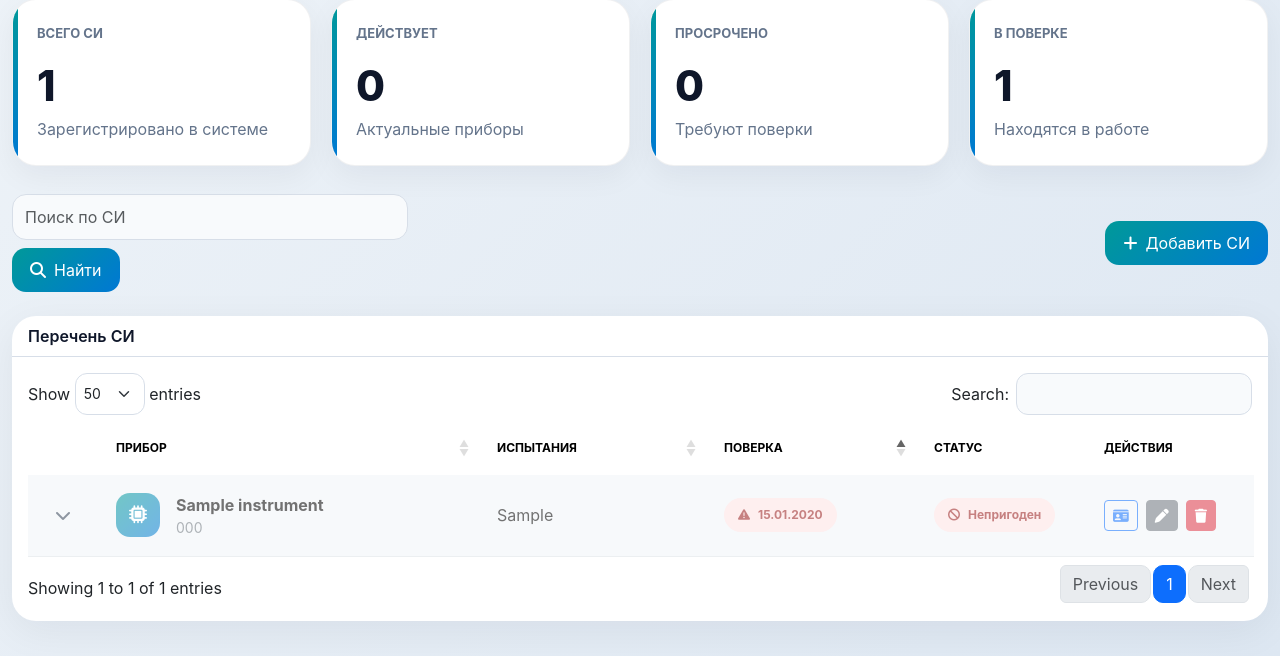
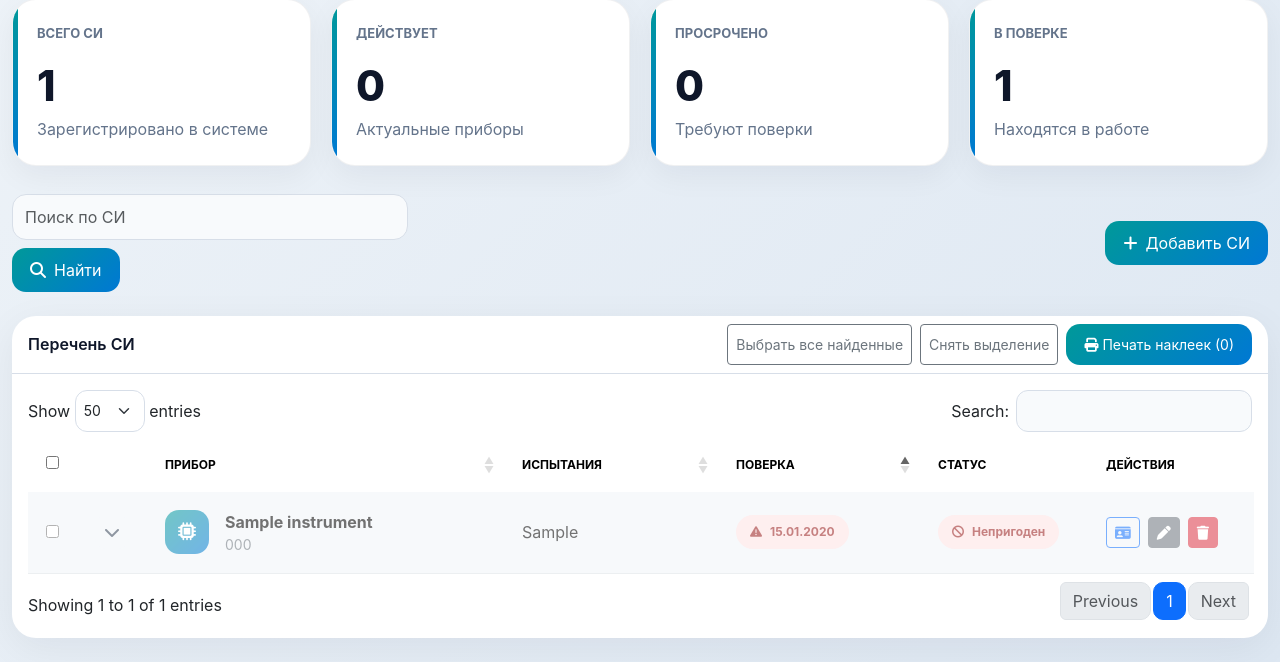
Before and after one commit to alex7r259/electrolab, a Flask app: page /instruments in a window 1280 px wide. Shown: the part 144-806 px from the top of the page. Run offline with Flask 3, Linux system fonts and the light colour scheme; tables that the repository leaves empty hold one stand-in row (values such as "Sample post"); some libraries are stand-ins or nearby versions.

Commit message:
Add bulk instrument sticker printing

```diff
--- a/templates/instruments.html
+++ b/templates/instruments.html
@@ -55,12 +55,13 @@
 </div>
 
 <div class="card glass-card border-0">
-    <div class="card-header">Перечень СИ</div>
+    <div class="card-header d-flex justify-content-between align-items-center flex-wrap gap-2"><span>Перечень СИ</span><div class="d-flex gap-2 flex-wrap"><button class="btn btn-sm btn-outline-secondary" type="button" id="selectAllVisible">Выбрать все найденные</button><button class="btn btn-sm btn-outline-secondary" type="button" id="clearInstrumentSelection">Снять выделение</button><button class="btn btn-sm btn-industrial" type="button" id="printSelectedInstruments"><i class="fa-solid fa-print me-1"></i>Печать наклеек (<span id="selectedInstrumentCount">0</span>)</button></div></div>
     <div class="card-body table-responsive table-wrapper">
         <table id="instrumentsTable" class="table table-hover align-middle">
             <thead>
             <tr>
                 <th style="display:none">Списан</th>
+                <th style="width:42px"><input type="checkbox" id="selectAllInstruments" aria-label="Выбрать все"></th>
                 <th style="width:60px"></th>
                 <th style="width:34%">Прибор</th>
                 <th style="width:20%">Испытания</th>
@@ -73,6 +74,7 @@
             {% for instrument in instruments %}
             <tr class="main-row{% if instrument.written_off %} written-row{% endif %}{% if instrument.next_verification and instrument.next_verification < today %} expired-row{% endif %}">
                 <td style="display:none">{{ 1 if instrument.written_off else 0 }}</td>
+                <td><input type="checkbox" class="instrument-select" value="{{ instrument.id }}" data-device="{{ instrument.device_name|e }}" data-serial="{{ instrument.serial_number|e }}" aria-label="Выбрать прибор"></td>
                 <td>
                     <button class="expand-btn"
                             data-id="{{ instrument.id }}"
@@ -192,12 +194,23 @@
 $(function () {
     const table = $('#instrumentsTable').DataTable({
         pageLength: 50,
-        order: [[0, 'asc'], [4, 'asc']],
+        order: [[0, 'asc'], [5, 'asc']],
         columnDefs: [
             {targets: 0, visible: false, searchable: false},
-            {orderable: false, targets: [1, 5, 6]}
+            {orderable: false, targets: [1, 2, 6, 7]}
         ],
         language: {url: 'https://cdn.datatables.net/plug-ins/1.13.8/i18n/ru.json'}
+    });
+    function updateSelectedCount() { $('#selectedInstrumentCount').text($('#instrumentsTable .instrument-select:checked').length); }
+    $('#instrumentsTable tbody').on('change', '.instrument-select', updateSelectedCount);
+    $('#selectAllVisible').on('click', function () { table.rows({search:'applied'}).nodes().to$().find('.instrument-select').prop('checked', true); $('#selectAllInstruments').prop('checked', true); updateSelectedCount(); });
+    $('#selectAllInstruments').on('change', function () { table.rows({search:'applied'}).nodes().to$().find('.instrument-select').prop('checked', this.checked); updateSelectedCount(); });
+    $('#clearInstrumentSelection').on('click', function () { $('#instrumentsTable .instrument-select').prop('checked', false); $('#selectAllInstruments').prop('checked', false); updateSelectedCount(); });
+    $('#printSelectedInstruments').on('click', async function () {
+        const selected = [];
+        $('#instrumentsTable .instrument-select:checked').each(function () { selected.push({id:this.value,name:this.dataset.device||'',serial:this.dataset.serial||''}); });
+        if (!selected.length) { alert('Сначала выберите хотя бы один прибор.'); return; }
+        await printMultipleStickers(selected);
     });
 
     $('#instrumentsTable tbody').on('click', '.expand-btn', function () {
@@ -263,6 +276,15 @@ $(function () {
     });
 });
 
+async function printMultipleStickers(instruments) {
+ const popup=window.open('','_blank','width=700,height=600'); if(!popup){alert('Разрешите всплывающие окна для печати.');return;}
+ popup.document.write('<!doctype html><html lang="ru"><head><meta charset="utf-8"><title>Печать наклеек</title><style>@page{size:50mm 30mm;margin:0}body{margin:0;font-family:Arial,sans-serif}.label{width:50mm;height:30mm;box-sizing:border-box;padding:2mm;display:flex;align-items:center;justify-content:space-between;page-break-after:always;break-after:page;overflow:hidden}.qr img{width:20mm;height:20mm}.info{width:24mm;display:flex;flex-direction:column;gap:2px;font-size:6px;line-height:1.1;overflow:hidden}.name{font-weight:bold;font-size:7px;max-height:12mm;overflow:hidden;overflow-wrap:anywhere}.serial{font-size:7px;overflow-wrap:anywhere}</style></head><body><div id="labels"></div></body></html>'); popup.document.close();
+ const labels=popup.document.getElementById('labels'), temp=document.createElement('div'); temp.style.cssText='position:fixed;left:-10000px;top:0';document.body.appendChild(temp);
+ try { for(const item of instruments){const box=document.createElement('div');temp.appendChild(box);new QRCode(box,{text:window.location.origin+'/instrument/'+encodeURIComponent(item.id),width:160,height:160,correctLevel:QRCode.CorrectLevel.M});await new Promise(resolve=>setTimeout(resolve,60));const image=box.querySelector('img'),canvas=box.querySelector('canvas'),src=image&&image.src?image.src:(canvas?canvas.toDataURL('image/png'):'');const label=popup.document.createElement('div');label.className='label';const qr=popup.document.createElement('div');qr.className='qr';if(src){const img=popup.document.createElement('img');img.src=src;qr.appendChild(img);}const info=popup.document.createElement('div');info.className='info';const name=popup.document.createElement('div');name.className='name';name.textContent=item.name;const serial=popup.document.createElement('div');serial.className='serial';serial.textContent='№ '+(item.serial||'-');const id=popup.document.createElement('div');id.className='serial';id.textContent='ID: '+item.id;info.append(name,serial,id);label.append(qr,info);labels.appendChild(label);temp.removeChild(box);}
+ await Promise.all(Array.from(popup.document.images).map(img=>img.complete?Promise.resolve():new Promise(resolve=>{img.onload=resolve;img.onerror=resolve;})));popup.focus();popup.print();popup.onafterprint=()=>popup.close();
+ }catch(error){popup.close();alert('Не удалось подготовить наклейки к печати.');console.error(error);}finally{temp.remove();}
+}
+
 function printSticker(qrId, id, deviceName, serialNumber) {
     const qrElement = document.getElementById(qrId);
     if (!qrElement) return;
```
